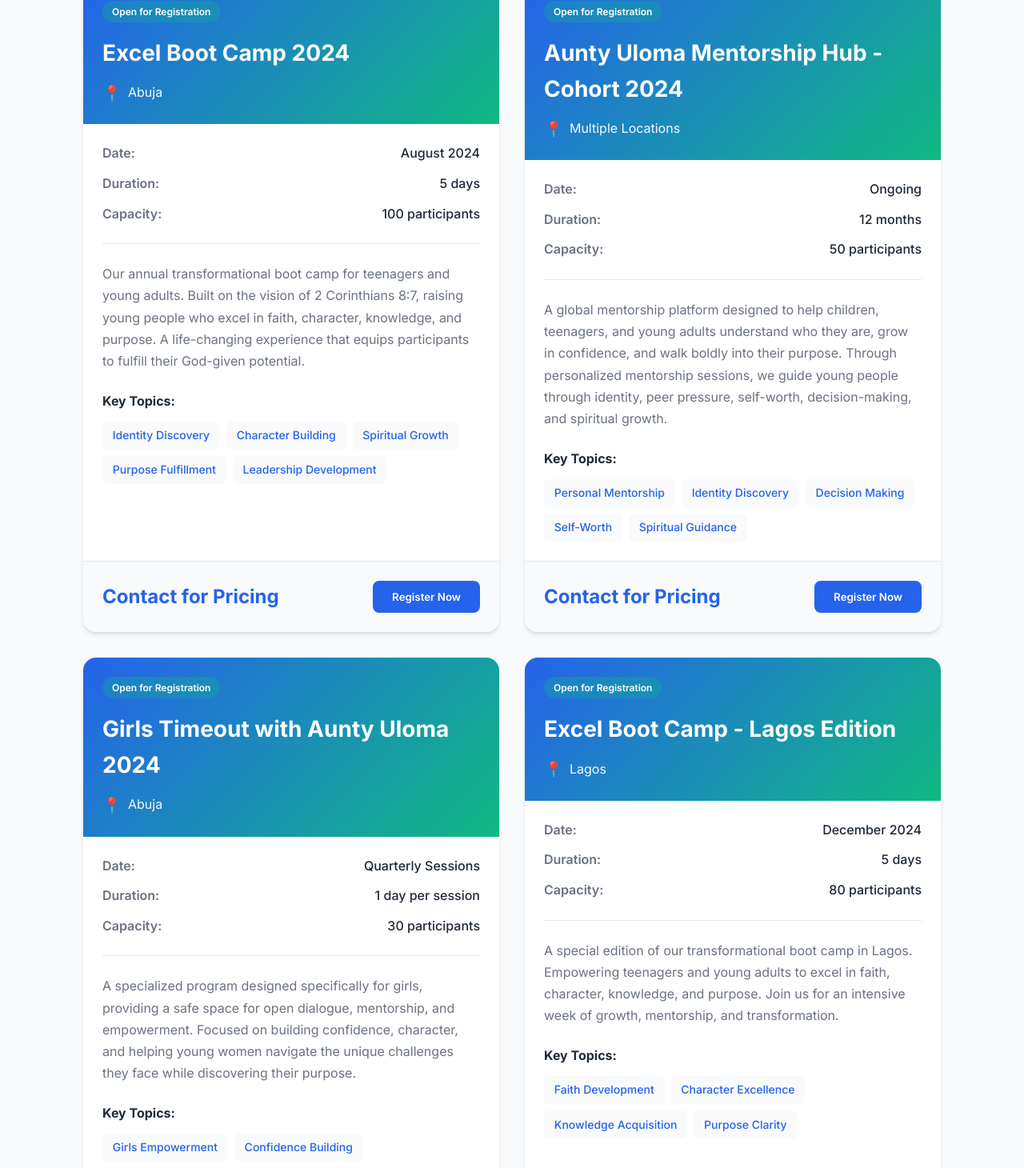
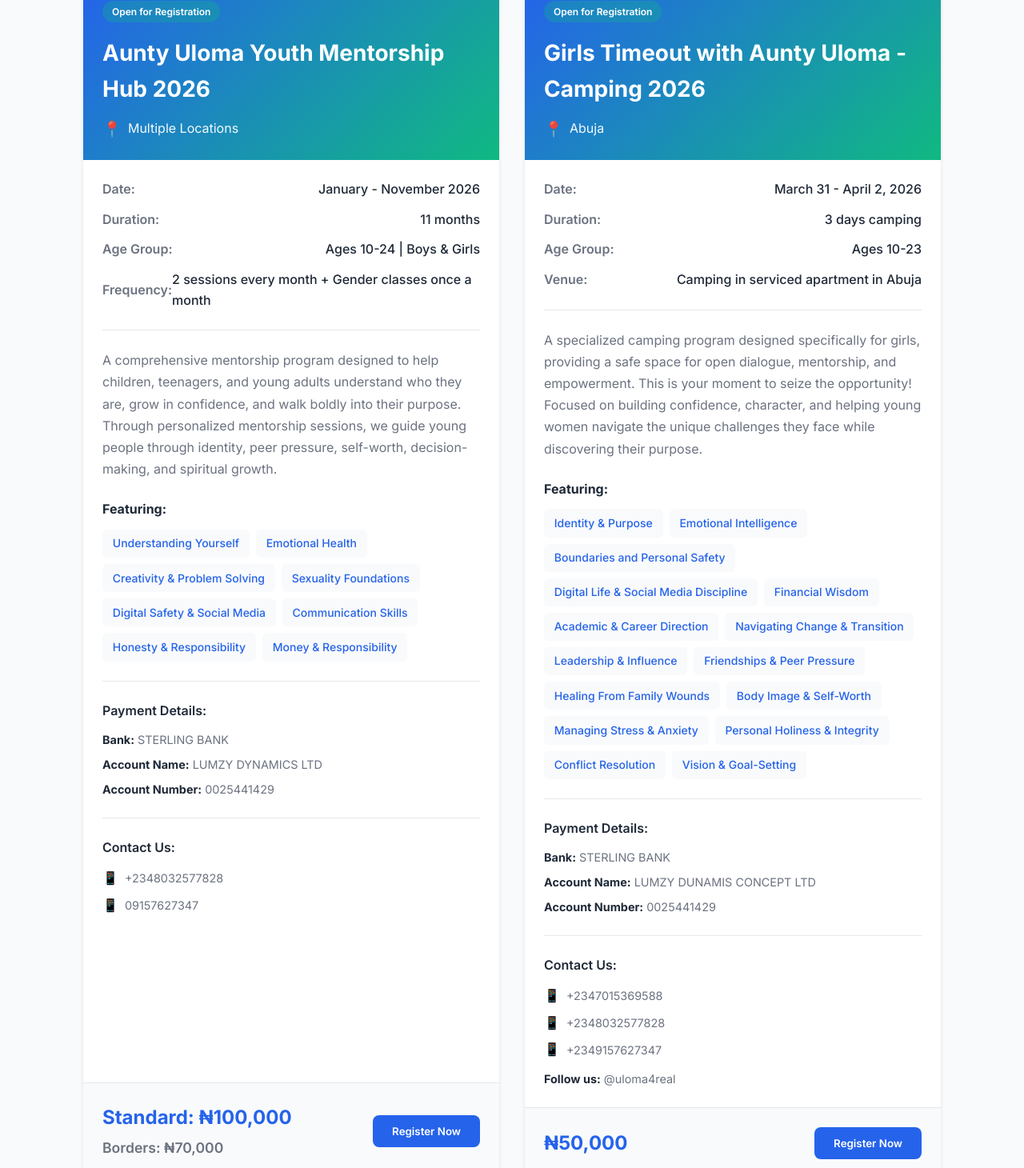
Before and after one commit to jango042/ulooprofilewebapp, a React (Vite) app: page /events in a window 1280 px wide. Shown: the part 569-2029 px from the top of the page at 80% size. Built offline with nearby package versions, Linux system fonts and the light colour scheme.

Commit message:
updating upcoming event

```diff
--- a/src/pages/Events.css
+++ b/src/pages/Events.css
@@ -186,10 +186,86 @@
   background: var(--bg-light);
 }
 
+.event-price-section {
+  display: flex;
+  flex-direction: column;
+  gap: 0.5rem;
+}
+
 .event-price {
   font-size: 1.5rem;
   font-weight: 700;
   color: var(--primary-color);
+  display: flex;
+  flex-direction: column;
+  gap: 0.25rem;
+}
+
+.border-price {
+  font-size: 1.1rem;
+  color: var(--text-light);
+  font-weight: 600;
+}
+
+.payment-info,
+.contact-info {
+  margin-top: 1.5rem;
+  padding-top: 1.5rem;
+  border-top: 1px solid var(--border-color);
+}
+
+.payment-info h4,
+.contact-info h4 {
+  font-size: 1rem;
+  margin-bottom: 0.75rem;
+  color: var(--text-dark);
+  font-weight: 600;
+}
+
+.bank-details {
+  display: flex;
+  flex-direction: column;
+  gap: 0.5rem;
+}
+
+.bank-details p {
+  color: var(--text-light);
+  font-size: 0.9rem;
+  margin: 0;
+}
+
+.bank-details strong {
+  color: var(--text-dark);
+}
+
+.contact-details {
+  display: flex;
+  flex-direction: column;
+  gap: 0.5rem;
+  margin-bottom: 0.75rem;
+}
+
+.contact-details p {
+  color: var(--text-light);
+  font-size: 0.9rem;
+  margin: 0;
+  display: flex;
+  align-items: center;
+  gap: 0.5rem;
+}
+
+.whatsapp-icon {
+  font-size: 1rem;
+}
+
+.social-media {
+  color: var(--text-light);
+  font-size: 0.9rem;
+  margin: 0;
+}
+
+.social-media strong {
+  color: var(--text-dark);
 }
 
 .btn-register {
@@ -279,9 +355,29 @@
     padding: 1.25rem;
   }
 
+  .event-price-section {
+    width: 100%;
+  }
+
   .event-price {
     font-size: 1.25rem;
     text-align: center;
+  }
+
+  .border-price {
+    font-size: 1rem;
+    text-align: center;
+  }
+
+  .payment-info,
+  .contact-info {
+    margin-top: 1.25rem;
+    padding-top: 1.25rem;
+  }
+
+  .bank-details p,
+  .contact-details p {
+    font-size: 0.85rem;
   }
 
   .btn-register {
--- a/src/pages/Events.jsx
+++ b/src/pages/Events.jsx
@@ -6,9 +6,86 @@ const Events = () => {
   const [events] = useState([
     {
       id: 1,
-      title: "Excel Boot Camp 2024",
+      title: "Aunty Uloma Youth Mentorship Hub 2026",
+      location: "Multiple Locations",
+      date: "January - November 2026",
+      duration: "11 months",
+      ageGroup: "Ages 10-24 | Boys & Girls",
+      sessionFrequency: "2 sessions every month + Gender classes once a month",
+      description: "A comprehensive mentorship program designed to help children, teenagers, and young adults understand who they are, grow in confidence, and walk boldly into their purpose. Through personalized mentorship sessions, we guide young people through identity, peer pressure, self-worth, decision-making, and spiritual growth.",
+      topics: [
+        "Understanding Yourself",
+        "Emotional Health",
+        "Creativity & Problem Solving",
+        "Sexuality Foundations",
+        "Digital Safety & Social Media",
+        "Communication Skills",
+        "Honesty & Responsibility",
+        "Money & Responsibility"
+      ],
+      capacity: "Open",
+      price: "₦100,000",
+      borderPrice: "₦70,000",
+      status: "open",
+      program: "Aunty Uloma Mentorship Hub",
+      bankDetails: {
+        accountNumber: "0025441429",
+        accountName: "LUMZY DYNAMICS LTD",
+        bank: "STERLING BANK"
+      },
+      contact: {
+        whatsapp: ["+2348032577828", "09157627347"],
+        phone: ["+2348032577828", "09157627347"]
+      },
+      hasRegistration: true
+    },
+    {
+      id: 2,
+      title: "Girls Timeout with Aunty Uloma - Camping 2026",
       location: "Abuja",
-      date: "August 2024",
+      date: "March 31 - April 2, 2026",
+      duration: "3 days camping",
+      ageGroup: "Ages 10-23",
+      description: "A specialized camping program designed specifically for girls, providing a safe space for open dialogue, mentorship, and empowerment. This is your moment to seize the opportunity! Focused on building confidence, character, and helping young women navigate the unique challenges they face while discovering their purpose.",
+      topics: [
+        "Identity & Purpose",
+        "Emotional Intelligence",
+        "Boundaries and Personal Safety",
+        "Digital Life & Social Media Discipline",
+        "Financial Wisdom",
+        "Academic & Career Direction",
+        "Navigating Change & Transition",
+        "Leadership & Influence",
+        "Friendships & Peer Pressure",
+        "Healing From Family Wounds",
+        "Body Image & Self-Worth",
+        "Managing Stress & Anxiety",
+        "Personal Holiness & Integrity",
+        "Conflict Resolution",
+        "Vision & Goal-Setting"
+      ],
+      capacity: "Limited",
+      price: "₦50,000",
+      status: "open",
+      program: "Girls Timeout",
+      venue: "Camping in serviced apartment in Abuja",
+      bankDetails: {
+        accountNumber: "0025441429",
+        accountName: "LUMZY DUNAMIS CONCEPT LTD",
+        bank: "STERLING BANK"
+      },
+      contact: {
+        whatsapp: ["+2347015369588", "+2348032577828", "+2349157627347"],
+        phone: ["+2347015369588", "+2348032577828", "+2349157627347"]
+      },
+      socialMedia: "@uloma4real",
+      hasRegistration: true
+    },
+    {
+      id: 3,
+      title: "Excel Boot Camp 2026",
+      location: "Abuja",
+      date: "August 2026",
       duration: "5 days",
       description: "Our annual transformational boot camp for teenagers and young adults. Built on the vision of 2 Corinthians 8:7, raising young people who excel in faith, character, knowledge, and purpose. A life-changing experience that equips participants to fulfill their God-given potential.",
       topics: ["Identity Discovery", "Character Building", "Spiritual Growth", "Purpose Fulfillment", "Leadership Development"],
@@ -16,71 +93,6 @@ const Events = () => {
       price: "Contact for Pricing",
       status: "open",
       program: "Excel Boot Camp"
-    },
-    {
-      id: 2,
-      title: "Aunty Uloma Mentorship Hub - Cohort 2024",
-      location: "Multiple Locations",
-      date: "Ongoing",
-      duration: "12 months",
-      description: "A global mentorship platform designed to help children, teenagers, and young adults understand who they are, grow in confidence, and walk boldly into their purpose. Through personalized mentorship sessions, we guide young people through identity, peer pressure, self-worth, decision-making, and spiritual growth.",
-      topics: ["Personal Mentorship", "Identity Discovery", "Decision Making", "Self-Worth", "Spiritual Guidance"],
-      capacity: 50,
-      price: "Contact for Pricing",
-      status: "open",
-      program: "Aunty Uloma Mentorship Hub"
-    },
-    {
-      id: 3,
-      title: "Girls Timeout with Aunty Uloma 2024",
-      location: "Abuja",
-      date: "Quarterly Sessions",
-      duration: "1 day per session",
-      description: "A specialized program designed specifically for girls, providing a safe space for open dialogue, mentorship, and empowerment. Focused on building confidence, character, and helping young women navigate the unique challenges they face while discovering their purpose.",
-      topics: ["Girls Empowerment", "Confidence Building", "Character Development", "Purpose Discovery", "Peer Support"],
-      capacity: 30,
-      price: "Contact for Pricing",
-      status: "open",
-      program: "Girls Timeout"
-    },
-    {
-      id: 4,
-      title: "Excel Boot Camp - Lagos Edition",
-      location: "Lagos",
-      date: "December 2024",
-      duration: "5 days",
-      description: "A special edition of our transformational boot camp in Lagos. Empowering teenagers and young adults to excel in faith, character, knowledge, and purpose. Join us for an intensive week of growth, mentorship, and transformation.",
-      topics: ["Faith Development", "Character Excellence", "Knowledge Acquisition", "Purpose Clarity"],
-      capacity: 80,
-      price: "Contact for Pricing",
-      status: "open",
-      program: "Excel Boot Camp"
-    },
-    {
-      id: 5,
-      title: "Aunty Uloma Mentorship Hub - Online Sessions",
-      location: "Online",
-      date: "Monthly",
-      duration: "Ongoing",
-      description: "Virtual mentorship sessions available for young people across Nigeria and beyond. Access personalized guidance, mentorship, and support from anywhere. Perfect for those who cannot attend in-person sessions.",
-      topics: ["Virtual Mentorship", "Online Coaching", "Global Access", "Flexible Scheduling"],
-      capacity: 100,
-      price: "Contact for Pricing",
-      status: "open",
-      program: "Aunty Uloma Mentorship Hub"
-    },
-    {
-      id: 6,
-      title: "Girls Timeout - Port Harcourt Edition",
-      location: "Rivers",
-      date: "October 2024",
-      duration: "1 day",
-      description: "A special edition of Girls Timeout in Port Harcourt. Empowering young women in Rivers State to discover their identity, build confidence, and walk in their purpose. A day of mentorship, empowerment, and sisterhood.",
-      topics: ["Girls Empowerment", "Identity Discovery", "Confidence Building", "Purpose Clarity"],
-      capacity: 40,
-      price: "Contact for Pricing",
-      status: "open",
-      program: "Girls Timeout"
     }
   ])
 
@@ -143,27 +155,85 @@ const Events = () => {
                     <span className="meta-label">Duration:</span>
                     <span className="meta-value">{event.duration}</span>
                   </div>
-                  <div className="meta-item">
-                    <span className="meta-label">Capacity:</span>
-                    <span className="meta-value">{event.capacity} participants</span>
-                  </div>
+                  {event.ageGroup && (
+                    <div className="meta-item">
+                      <span className="meta-label">Age Group:</span>
+                      <span className="meta-value">{event.ageGroup}</span>
+                    </div>
+                  )}
+                  {event.sessionFrequency && (
+                    <div className="meta-item">
+                      <span className="meta-label">Frequency:</span>
+                      <span className="meta-value">{event.sessionFrequency}</span>
+                    </div>
+                  )}
+                  {event.venue && (
+                    <div className="meta-item">
+                      <span className="meta-label">Venue:</span>
+                      <span className="meta-value">{event.venue}</span>
+                    </div>
+                  )}
                 </div>
 
                 <p className="event-description">{event.description}</p>
 
                 <div className="event-topics">
-                  <h4>Key Topics:</h4>
+                  <h4>Featuring:</h4>
                   <div className="topics-list">
                     {event.topics.map((topic, index) => (
                       <span key={index} className="topic-tag">{topic}</span>
                     ))}
                   </div>
                 </div>
+
+                {/* Payment Information */}
+                {event.bankDetails && (
+                  <div className="payment-info">
+                    <h4>Payment Details:</h4>
+                    <div className="bank-details">
+                      <p><strong>Bank:</strong> {event.bankDetails.bank}</p>
+                      <p><strong>Account Name:</strong> {event.bankDetails.accountName}</p>
+                      <p><strong>Account Number:</strong> {event.bankDetails.accountNumber}</p>
+                    </div>
+                  </div>
+                )}
+
+                {/* Contact Information */}
+                {event.contact && (
+                  <div className="contact-info">
+                    <h4>Contact Us:</h4>
+                    <div className="contact-details">
+                      {event.contact.phone && event.contact.phone.map((phone, index) => (
+                        <p key={index}>
+                          <span className="whatsapp-icon">📱</span> {phone}
+                        </p>
+                      ))}
+                    </div>
+                    {event.socialMedia && (
+                      <p className="social-media">
+                        <strong>Follow us:</strong> {event.socialMedia}
+                      </p>
+                    )}
+                  </div>
+                )}
               </div>
 
               <div className="event-footer">
-                <div className="event-price">{event.price}</div>
-                <button className="btn-register">Register Now</button>
+                <div className="event-price-section">
+                  <div className="event-price">
+                    {event.borderPrice ? (
+                      <>
+                        <div>Standard: {event.price}</div>
+                        <div className="border-price">Borders: {event.borderPrice}</div>
+                      </>
+                    ) : (
+                      <div>{event.price}</div>
+                    )}
+                  </div>
+                </div>
+                {event.hasRegistration && (
+                  <button className="btn-register">Register Now</button>
+                )}
               </div>
             </div>
           ))}
```
